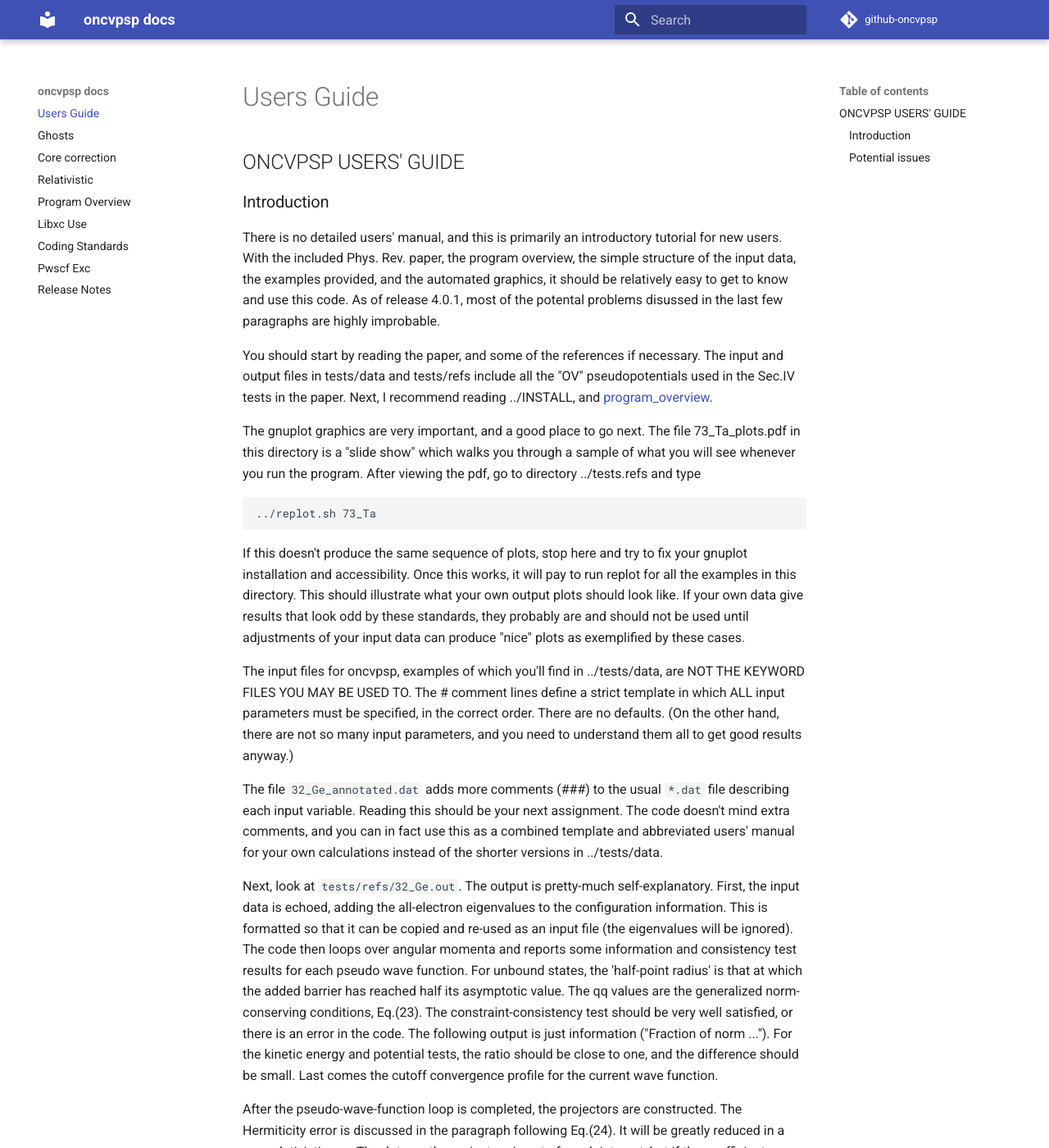
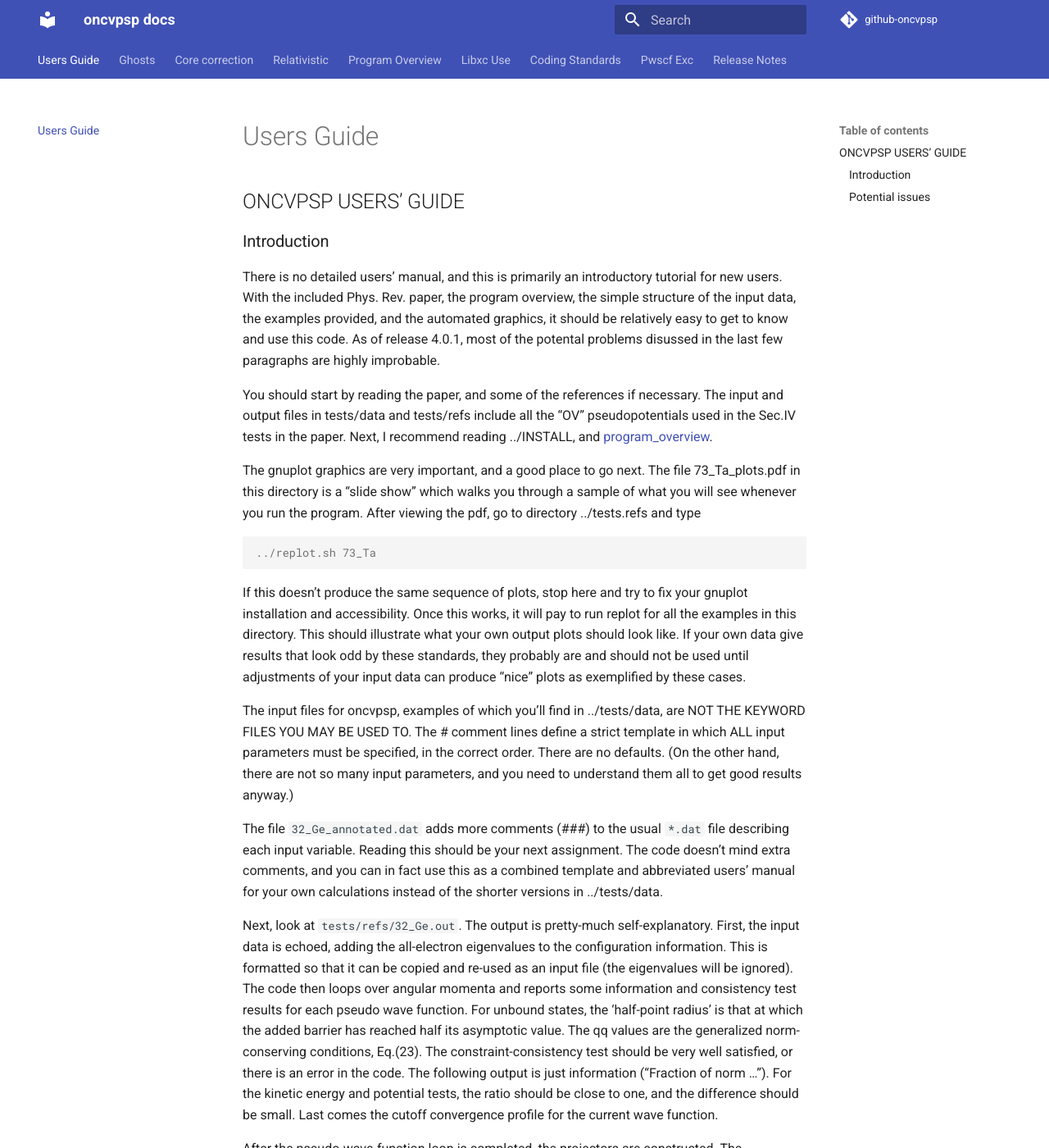
Before and after one commit to oncvpsp/oncvpsp, an MkDocs documentation site: the page built from doc/users_guide.md, in a window 1280 px wide and 1400 px high. Shown: the whole window at 82% size. Built offline with MkDocs 1.6.1 and Material for MkDocs 9.7.7, drawn with Linux system fonts in a browser that asks for light colours; comment, search, counter and statistics services are not loaded; some of the changed text lies outside the part shown.

```diff
--- a/mkdocs.yml
+++ b/mkdocs.yml
@@ -23,61 +23,54 @@
 
 theme:
     name: material
-    #custom_dir: abinit_theme
-    #logo: images/logo-abinit-2015.png
+    #logo: images/logo-oncvpsp.png
     #favicon: images/favicon.ico
     #palette:
     #    primary: deep orange
     #    accent: deep orange
-    #features:
-    #  - navigation.tabs
-    #  #- navigation.tabs.sticky  # Nice but for insiders only
-    #  #- toc.integrate
-    #  - header.autohide
+    features:
+      - navigation.tabs
+      #- toc.integrate
+      - header.autohide
 
 # The section below activates markdown/theme extensions and other parameters related to
 # the HTML/JS website. Play with it only if you know what you're doing!
 
-#markdown_extensions:
+markdown_extensions:
 #  - markdown.extensions.meta
-#  - markdown.extensions.toc:
-#        permalink: true  # For ¶
-#  - markdown.extensions.admonition
-#  - markdown.extensions.fenced_code
-#  - markdown.extensions.codehilite
-#  - markdown.extensions.smarty
-#  - markdown.extensions.tables
-#  - markdown.extensions.def_list
-#  - markdown.extensions.sane_lists
-#  - markdown.extensions.attr_list
-#  - pymdownx.arithmatex:
-#        generic: true
-#        #inline_syntax: ['dollar']
-#        #block_syntax:  ['dollar', 'begin']
-#  - pymdownx.betterem:
-#      smart_enable: all
-#  - pymdownx.caret
-#  #- pymdownx.critic
-#  - pymdownx.details
-#  - pymdownx.inlinehilite
-#  - pymdownx.mark
-#  #- pymdownx.highlight:
-#  #    anchor_linenums: true
-#  #    line_spans: __span
-#  #    pygments_lang_class: true
-#  #- pymdownx.snippets
-#  - pymdownx.smartsymbols:
-#        registered: false
-#        copyright: false
-#        care_of: false
-#  - pymdownx.superfences
-#  - pymdownx.tilde
-#  # Abinit extensions (important!)
-#  - abimkdocs.wikilinks
-#  - abimkdocs.preprocessor
-#  - abimkdocs.mdx_figcaption
-#  #- abimkdocs.treepreprocessor
+  - markdown.extensions.toc:
+        permalink: true  # For ¶
+  - markdown.extensions.admonition
+  - markdown.extensions.fenced_code
+  - markdown.extensions.codehilite
+  - markdown.extensions.smarty
+  - markdown.extensions.tables
+  - markdown.extensions.def_list
+  - markdown.extensions.sane_lists
+  - markdown.extensions.attr_list
+  - pymdownx.arithmatex:
+        generic: true
+        #inline_syntax: ['dollar']
+        #block_syntax:  ['dollar', 'begin']
+  - pymdownx.betterem:
+      smart_enable: all
+  - pymdownx.caret
+  #- pymdownx.critic
+  - pymdownx.details
+  - pymdownx.inlinehilite
+  - pymdownx.mark
+  #- pymdownx.highlight:
+  #    anchor_linenums: true
+  #    line_spans: __span
+  #    pygments_lang_class: true
+  #- pymdownx.snippets
+  - pymdownx.smartsymbols:
+        registered: false
+        copyright: false
+        care_of: false
+  - pymdownx.superfences
+  - pymdownx.tilde
 
 #strict: true
 
-copyright: Copyright &copy; 2020-2024 The oncvpsp Group
+copyright: Copyright &copy; 2020-2025 The oncvpsp Group
```
Also changed, not shown: requirements.txt (added, +12 -0 lines), 1 other file.
